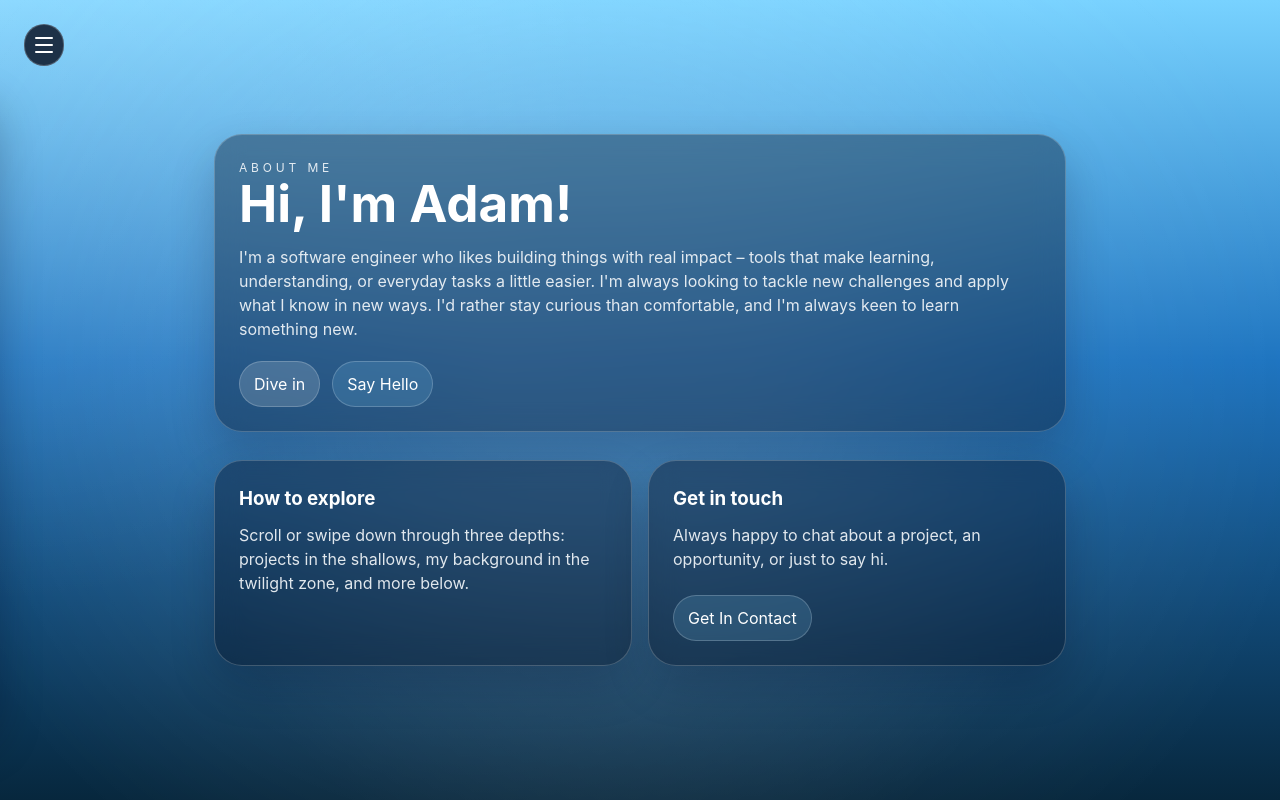
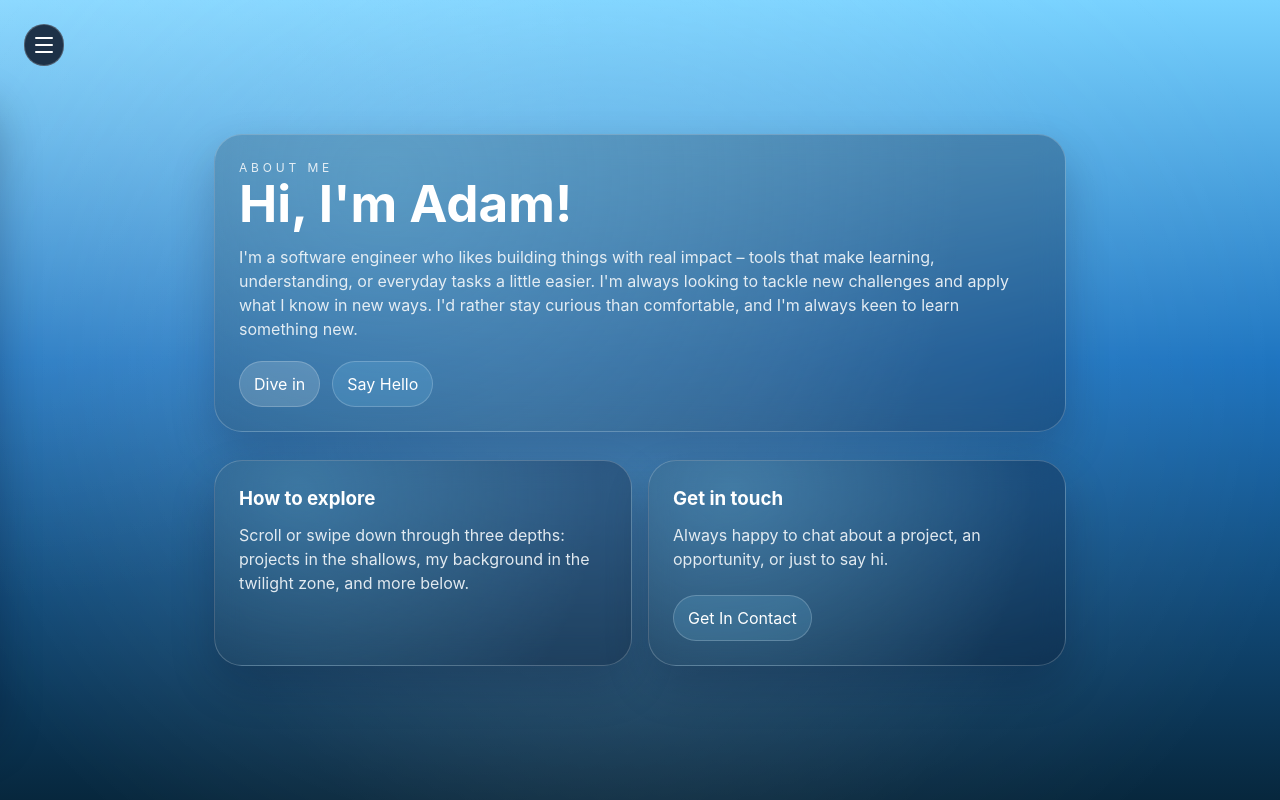
Before and after one commit to adxmb/website, a React (Vite) app: page / in a window 1280 px wide. Built offline with nearby package versions, Linux system fonts and the light colour scheme.

Commit message:
Adding changes to panel boxes

```diff
--- a/src/App.css
+++ b/src/App.css
@@ -4,6 +4,7 @@
 @import "./styles/scene.css";
 @import "./styles/surface-level.css";
 @import "./styles/depth-level.css";
+@import "./styles/panel-framed.css";
 @import "./styles/effects.css";
 @import "./styles/fish.css";
 @import "./styles/animations.css";
--- a/src/components/ContactModal.tsx
+++ b/src/components/ContactModal.tsx
@@ -25,7 +25,7 @@ export function ContactModal({ modalVisible, onClose }: ContactModalProps) {
                     ×
                 </button>
                 <p className="eyebrow">Say Hello</p>
-                <h3>Get in touch</h3>
+                <h3>Get In Touch</h3>
                 <p>
                     Check out my GitHub, LinkedIn, or Letterboxd, or send me an
                     email directly
--- a/src/components/DepthLevel.tsx
+++ b/src/components/DepthLevel.tsx
@@ -22,6 +22,9 @@ export function DepthLevel({
             : panel.body
         : "";
 
+    const useFrame = level.id !== "hadal";
+    const useSoftGlow = level.id === "shallows";
+
     return (
         <div className="depth-copy">
             <div className="depth-intro">
@@ -31,7 +34,10 @@ export function DepthLevel({
             </div>
 
             {panel ? (
-                <div className="depth-panel">
+                <div
+                    className={`depth-panel ${useFrame ? "panel-framed" : ""} ${useSoftGlow ? "panel-soft-glow" : ""}`}
+                    style={{ ["--panel-accent" as string]: level.accent }}
+                >
                     <div className="panel-text">
                         <h3>{panel.heading}</h3>
                         {resolvedBody ? <p>{resolvedBody}</p> : null}
--- a/src/components/SurfaceLevel.tsx
+++ b/src/components/SurfaceLevel.tsx
@@ -6,7 +6,10 @@ type SurfaceLevelProps = {
 export function SurfaceLevel({ goToLevel, onOpenContact }: SurfaceLevelProps) {
     return (
         <div className="surface-copy">
-            <div className="intro-card">
+            <div
+                className="intro-card panel-soft-glow"
+                style={{ ["--panel-accent" as string]: "#7dd3fc" }}
+            >
                 <p className="eyebrow">About me</p>
                 <h1>Hi, I'm Adam!</h1>
                 <p>
@@ -36,7 +39,11 @@ export function SurfaceLevel({ goToLevel, onOpenContact }: SurfaceLevelProps) {
             </div>
 
             <div className="info-stack">
-                <article className="info-card" id="projects">
+                <article
+                    className="info-card panel-soft-glow"
+                    id="explore"
+                    style={{ ["--panel-accent" as string]: "#7dd3fc" }}
+                >
                     <h3>How to explore</h3>
                     <p>
                         Scroll or swipe down through three depths: projects in
@@ -44,7 +51,11 @@ export function SurfaceLevel({ goToLevel, onOpenContact }: SurfaceLevelProps) {
                         more below.
                     </p>
                 </article>
-                <article className="info-card" id="projects">
+                <article
+                    className="info-card panel-soft-glow"
+                    id="contact"
+                    style={{ ["--panel-accent" as string]: "#7dd3fc" }}
+                >
                     <h3>Get in touch</h3>
                     <p>
                         Always happy to chat about a project, an opportunity, or
--- /dev/null
+++ b/src/styles/panel-framed.css
@@ -0,0 +1,44 @@
+.panel-framed::before,
+.panel-framed::after {
+    content: "";
+    position: absolute;
+    width: 28px;
+    height: 28px;
+    pointer-events: none;
+    border-color: color-mix(in srgb, white 35%);
+    border-style: solid;
+    opacity: 0.55;
+}
+
+.panel-framed::before {
+    top: -1px;
+    left: -1px;
+    border-width: 2px 0 0 2px;
+    border-top-left-radius: 25px;
+}
+
+.panel-framed::after {
+    bottom: -1px;
+    right: -1px;
+    border-width: 0 2px 2px 0;
+    border-bottom-right-radius: 25px;
+}
+
+.panel-framed {
+    position: relative;
+    background: rgba(2, 6, 23, 0.36);
+    border-top-left-radius: 28px;
+    border-bottom-right-radius: 28px;
+    border-top-right-radius: 28px;
+    border-bottom-left-radius: 28px;
+}
+
+.panel-soft-glow {
+    background:
+        radial-gradient(
+            circle at 20% 15%,
+            color-mix(in srgb, var(--panel-accent, #7dd3fc) 28%, transparent),
+            transparent 80%
+        ),
+        rgba(2, 6, 23, 0.26);
+}
```
